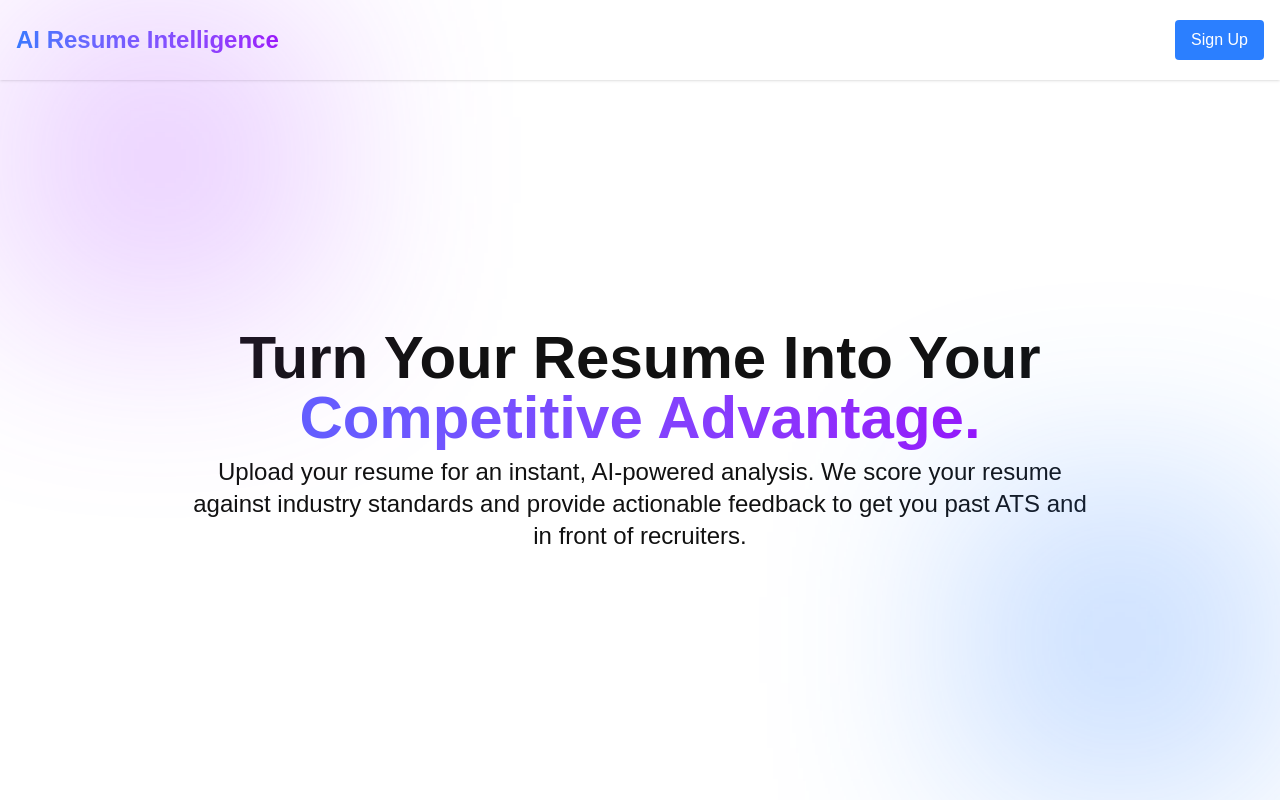
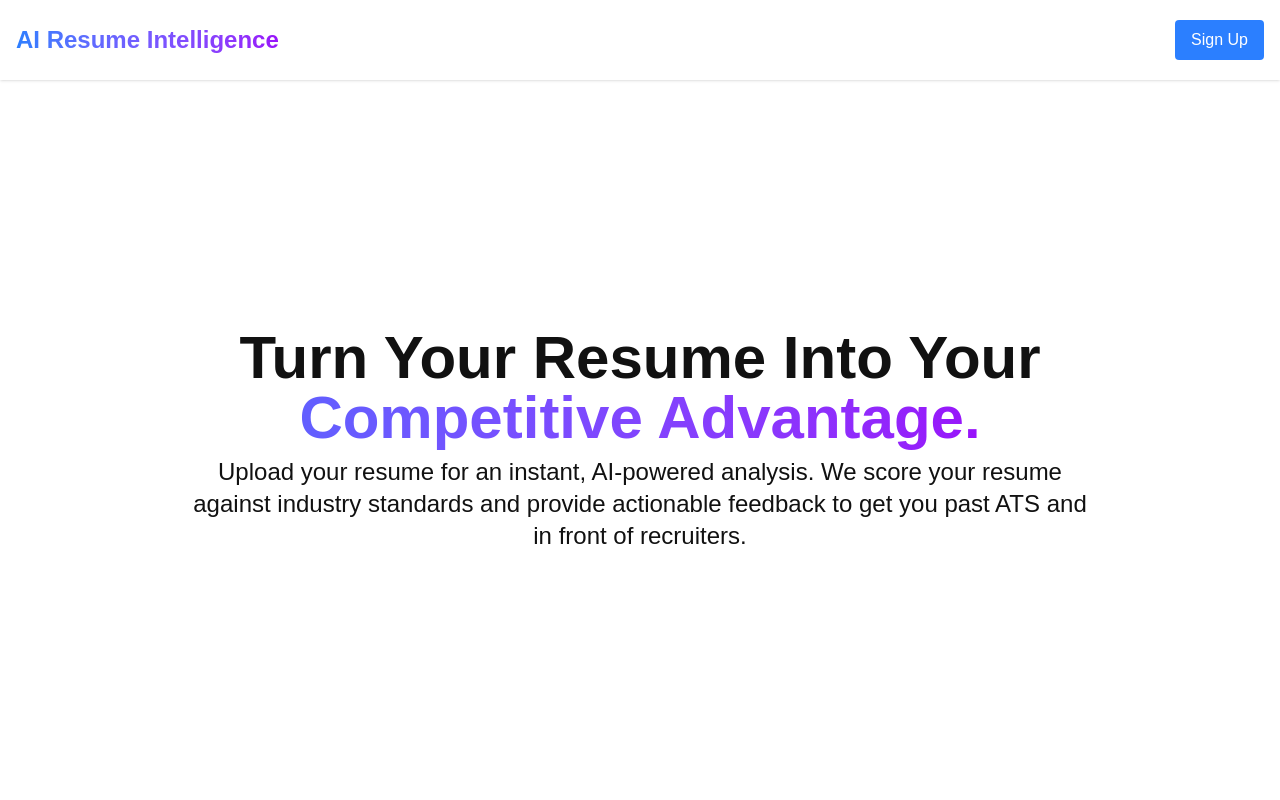
Before and after one commit to developerjrts/AI-Resume-Intelligence, a Next.js app in the folder frontend/: page / in a window 1280 px wide. Built offline with nearby package versions, Linux system fonts and the light colour scheme.

Commit message:
Update layout.tsx

```diff
--- a/frontend/app/layout.tsx
+++ b/frontend/app/layout.tsx
@@ -14,7 +14,7 @@ const geistMono = Geist_Mono({
 });
 
 export const metadata: Metadata = {
-  title: "Create Next App",
+  title: "AI Resume Intelligence",
   description: "Generated by create next app",
 };
 
@@ -26,10 +26,10 @@ export default function RootLayout({ children }: LayoutProps<"/">) {
     >
       <body className="min-h-full flex flex-col">
         <div
-        className="w-80 h-80 bg-purple-500 absolute blur-[100px] opacity-25 top-0 left-0"
+        className="w-80 -z-50 h-80 bg-purple-500 absolute blur-[100px] opacity-25 top-0 left-0"
         />
         <div
-        className="w-80 h-80 bg-blue-500 absolute blur-[100px] opacity-25 bottom-0 right-0"
+        className="w-80 -z-50 h-80 bg-blue-500 absolute blur-[100px] opacity-25 bottom-0 right-0"
         />
         {children}
         <Toaster position="top-right" richColors />
```
